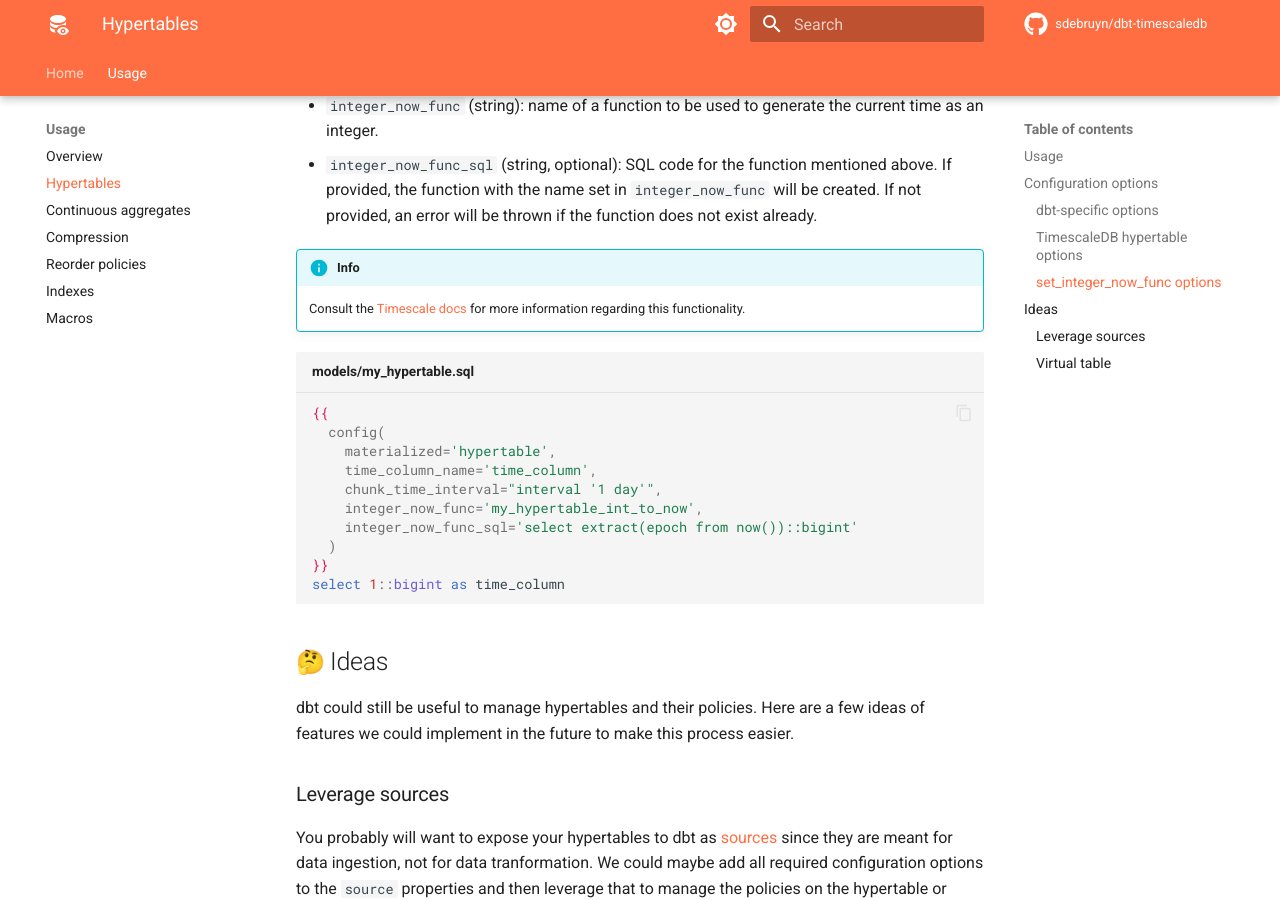
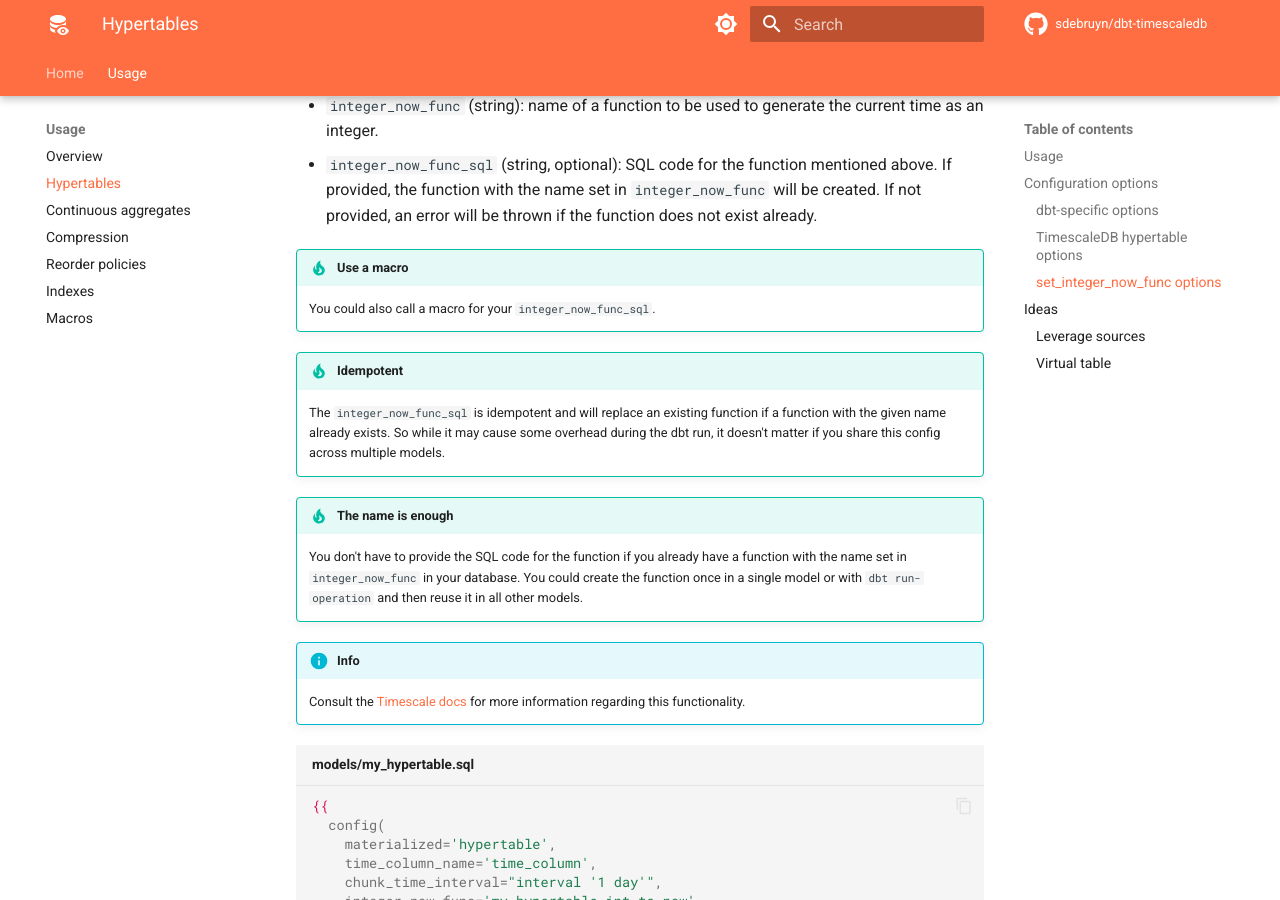
Before and after one commit to sdebruyn/dbt-timescaledb, an MkDocs documentation site: the page built from docs/usage/hypertables.md, in a window 1280 px wide and 900 px high, scrolled down 1894 px. Built offline with MkDocs 1.6.1 and Material for MkDocs 9.7.7, drawn with Linux system fonts in a browser that asks for light colours; emoji names are drawn with the system emoji font; plug-ins that fetch from the network failed and are left out; comment, search, counter and statistics services are not loaded.

Commit message:
add more docs on integer_now_func

```diff
--- a/docs/usage/hypertables.md
+++ b/docs/usage/hypertables.md
@@ -78,6 +78,15 @@ The following 2 options are available for hypertables where the time column is n
 * `integer_now_func` (string): name of a function to be used to generate the current time as an integer.
 * `integer_now_func_sql` (string, optional): SQL code for the function mentioned above. If provided, the function with the name set in `integer_now_func` will be created. If not provided, an error will be thrown if the function does not exist already.
 
+!!! tip "Use a macro"
+    You could also call a macro for your `integer_now_func_sql`.
+
+!!! tip "Idempotent"
+    The `integer_now_func_sql` is idempotent and will replace an existing function if a function with the given name already exists. So while it may cause some overhead during the dbt run, it doesn't matter if you share this config across multiple models.
+
+!!! tip "The name is enough"
+    You don't have to provide the SQL code for the function if you already have a function with the name set in `integer_now_func` in your database. You could create the function once in a single model or with `dbt run-operation` and then reuse it in all other models.
+
 !!! info
     Consult the [Timescale docs](https://docs.timescale.com/api/latest/hypertable/set_integer_now_func/) for more information regarding this functionality.
 
```
